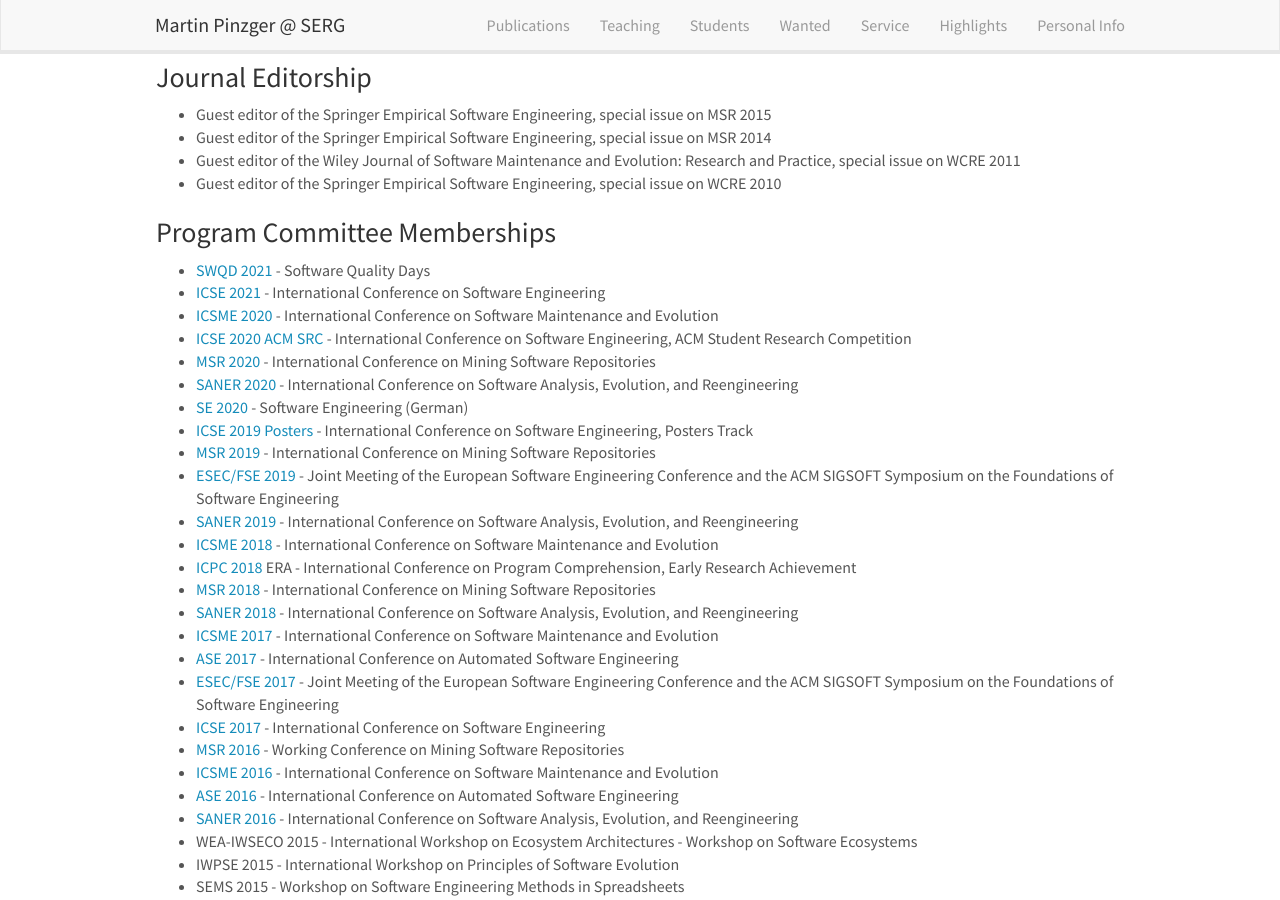
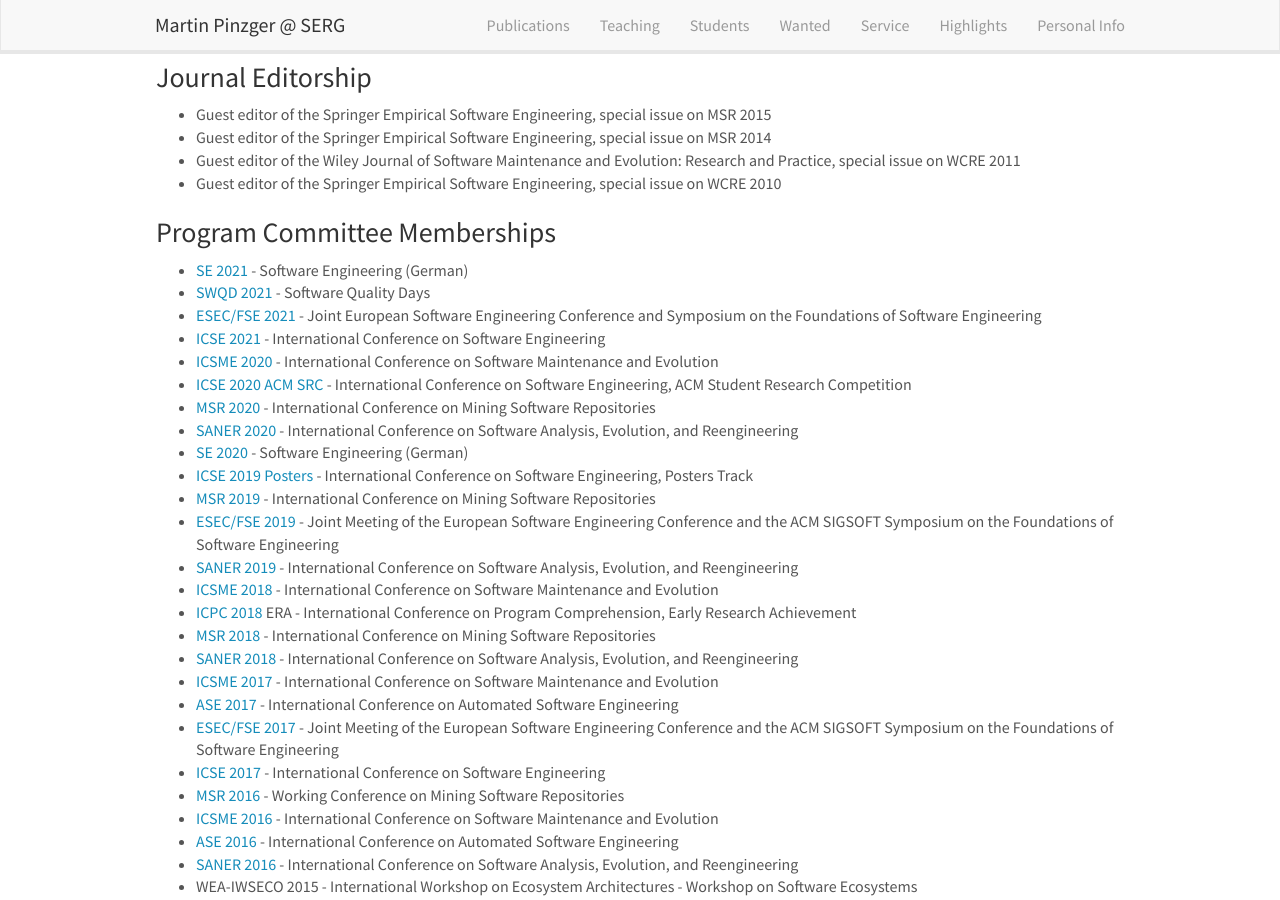
Before and after one commit to pinzger/pinzger.github.io, a Jekyll site: the page built from _pages/service.md, in a window 1280 px wide and 900 px high, scrolled down 1097 px. Built offline with Jekyll 4.4.1, drawn with Linux system fonts in a browser that asks for light colours; nearby versions of some CDN libraries.

Commit message:
added PC memberships

```diff
--- a/_data/news.yml
+++ b/_data/news.yml
@@ -1,5 +1,11 @@
+- date: <strong>September 2020</strong>
+  headline: "Joined the PC of <a href=\"https://se-2021.tu-bs.de/\">SE 2021</a> taking place in Braunschweig, Germany."
+
 - date: <strong>August 2020</strong>
   headline: "<a href=\"https://www.erross.org/\">ERRoSS 2020</a> submission-site has been reopened and welcomes new submissions."
+
+- date: <strong>June 2020</strong>
+  headline: "Joined the PC of <a href=\"https://2021.esec-fse.org/\">ESEC/FSE 2021</a> taking place in Athens, Greece."
 
 - date: <strong>May 2020</strong>
   headline: "Our proposal for a Karl Popper Kolleg
--- a/_includes/conferences.html
+++ b/_includes/conferences.html
@@ -3,9 +3,10 @@
 <h4>Upcoming Conferences</h4>
 
 <a href="https://www.erross.org/">ERRoSS 2020</a>  <br/>
-<a href="https://icsme2020.github.io/">ICSME 2020</a> <br/>
 <a href="https://www.software-quality-days.com/en/">SWQD 2021</a> <br/>
+<a href="https://se-2021.tu-bs.de/">SE 2021</a> <br/>
 <a href="https://saner2021.shidler.hawaii.edu/">SANER 2021</a> <br/>
 <a href="https://conf.researchr.org/home/icse-2021">ICSE 2021</a> <br/>
+<a href="https://2021.esec-fse.org/">ESEC/FSE 2021</a> <br/>
 
 </div>
--- a/_pages/service.md
+++ b/_pages/service.md
@@ -54,7 +54,9 @@ permalink: /service/
 * Guest editor of the Springer Empirical Software Engineering, special issue on WCRE 2010
 
 ### Program Committee Memberships
+* [SE 2021](https://se-2021.tu-bs.de/) - Software Engineering (German)
 * [SWQD 2021](https://www.software-quality-days.com/en/) - Software Quality Days
+* [ESEC/FSE 2021](https://2021.esec-fse.org/) - Joint European Software Engineering Conference and Symposium on the Foundations of Software Engineering
 * [ICSE 2021](https://conf.researchr.org/home/icse-2021) - International Conference on Software Engineering
 * [ICSME 2020](https://icsme2020.github.io/) - International Conference on Software Maintenance and Evolution
 * [ICSE 2020 ACM SRC](https://conf.researchr.org/track/icse-2020/icse-2020-ACM-Student-Research-Competition) - International Conference on Software Engineering, ACM Student Research Competition
```
